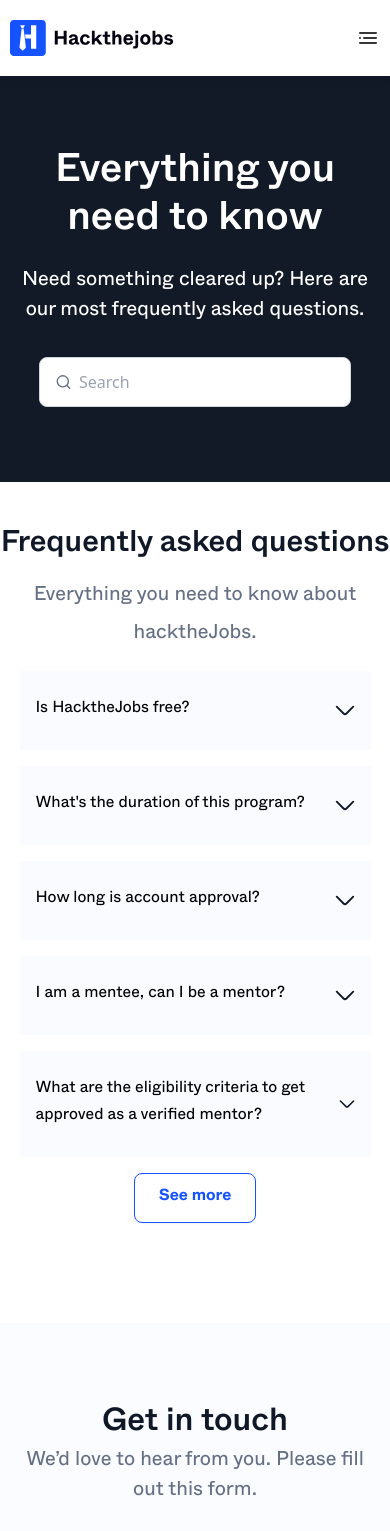
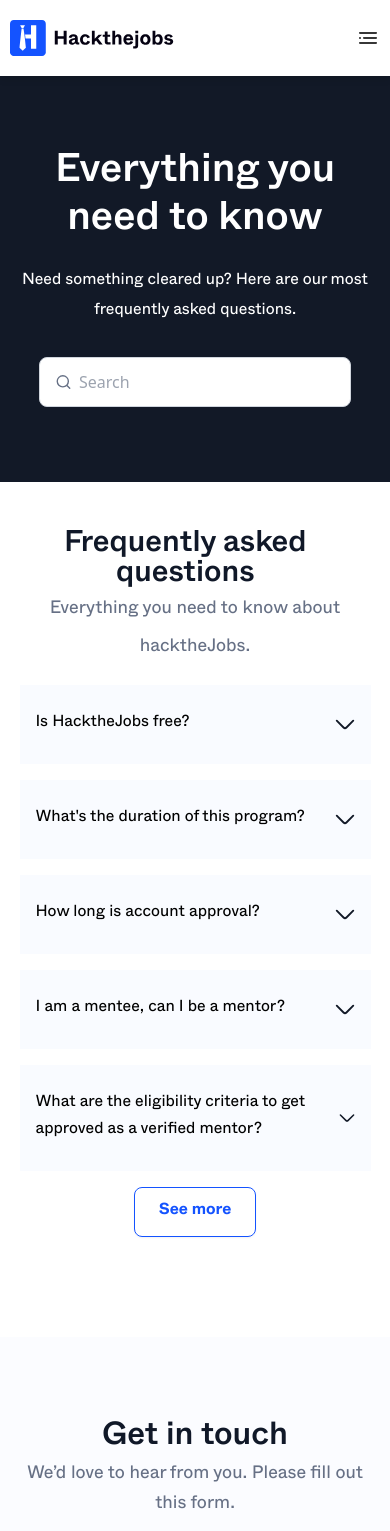
Before and after one commit to Grazac-Project/Prooval-website, a Next.js app: page /faq in a window 390 px wide. Shown: the top 1531 px of the page. Built offline with nearby package versions, Linux system fonts and the light colour scheme.

Commit message:
adjustment

```diff
--- a/src/app/about-us/about.module.css
+++ b/src/app/about-us/about.module.css
@@ -368,6 +368,9 @@
   .teamText p {
     width: 100%;
   }
+  .donation{
+    background-image: url("/stars1.svg");
+  }
 }
 @media screen and (max-width: 425px) {
   .intro h1{
--- a/src/app/faq/faq.module.css
+++ b/src/app/faq/faq.module.css
@@ -138,6 +138,8 @@
     margin: auto;
     margin-top: 20px;
     line-height: 30px;
+    font-size:16px;
+
   }
   .hero {
     padding: 75px 0;
@@ -148,12 +150,16 @@
   }
   .innerContainer p {
     line-height: 38.4px;
-    font-size: 20px;
+    font-size: 18px;
+    width: 95%;
+    margin: auto;
+
   }
   .innerContainer h2 {
     line-height: 30px;
     font-size: 30px;
     margin-top: 50px;
+    width: 95%;
   }
   .questionFlex {
     display: block;
@@ -282,6 +288,8 @@
   .formContainer p {
     width: 343px;
     margin: 0 auto;
+    font-size: 18px;
+    line-height: 30px;
   }
   .formContainer h4 {
     font-size: 32px;
@@ -290,13 +298,18 @@
     padding: 80px 0;
   }
 }
+@media screen and (max-width: 425px) {
+  .form {
+    width: 95%;
+  }
+}
 @media screen and (max-width: 344px) {
   .formContainer p {
     width: 95%;
   }
  .form input{
   height: 48px;
-  padding: 1px 16px;
+  padding: 0 16px;
 
   }
 }
--- a/src/components/navbar/nav.module.css
+++ b/src/components/navbar/nav.module.css
@@ -146,16 +146,18 @@
     font-size: 20px;
     padding: 10px;
   }
-  .navMobile ul li :hover {
-    border-bottom: 2px solid #1453ff;
+  .navMobile ul li:hover {
+    border-bottom: 2px solid #fff;
   }
   .btnFlex button:hover {
     color: #1453ff;
     background: #fff;
+    border-radius: none;
   }
   .btnFlex {
     flex-direction: column;
     justify-content: center;
+    margin-top: 12px;
   }
   .btnFlex button {
     color: #fff;
```
